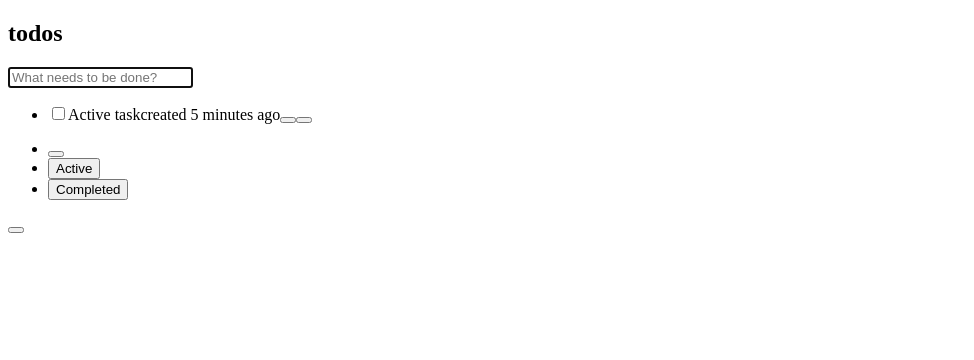
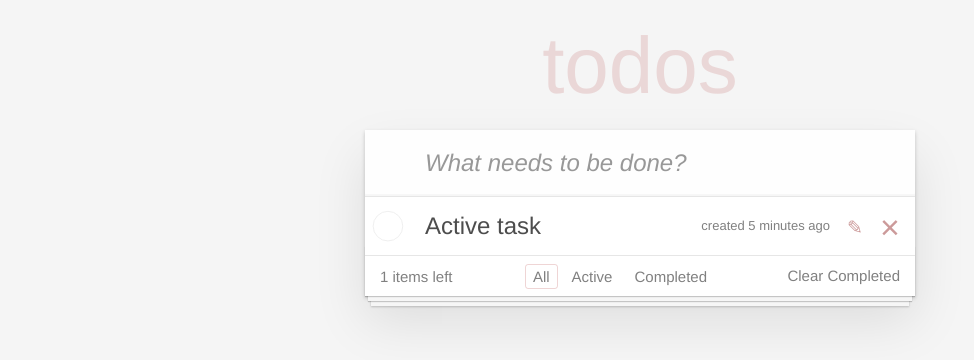
Before and after one commit to Raadius/Todo-App, a React (Create React App) app: page / in a window 1280 px wide. Shown: the top 360 px of the page, without its empty margins (0-974 px from the left). Built offline with nearby package versions, Linux system fonts and the light colour scheme.

Commit message:
Поправил немного вёрстку футера

```diff
--- a/src/components/Footer/Footer.js
+++ b/src/components/Footer/Footer.js
@@ -3,9 +3,9 @@ import TaskFilters from "../TasksFilter";
 const Footer = () => {
     return (
         <footer className="footer">
-            <span className="todo-count"></span>
+            <span className="todo-count">1 items left</span>
             <TaskFilters />
-            <button className="clear-completed"></button>
+            <button className="clear-completed">Clear Completed</button>
         </footer>
     );
 }
--- a/src/components/TasksFilter/TaskFilter.js
+++ b/src/components/TasksFilter/TaskFilter.js
@@ -4,7 +4,7 @@ const TaskFilters = () => {
     return (
         <ul className="filters">
             <li>
-                <button className="selected"></button>
+                <button className="selected">All</button>
             </li>
             <li>
                 <button>Active</button>
--- a/src/index.js
+++ b/src/index.js
@@ -2,6 +2,8 @@ import React from "react";
 import ReactDOM from "react-dom/client";
 import App from "./components/App";
 
+import"./index.css";
+
 
 const root = ReactDOM.createRoot(document.getElementById("root"));
 root.render(<App />);
```
